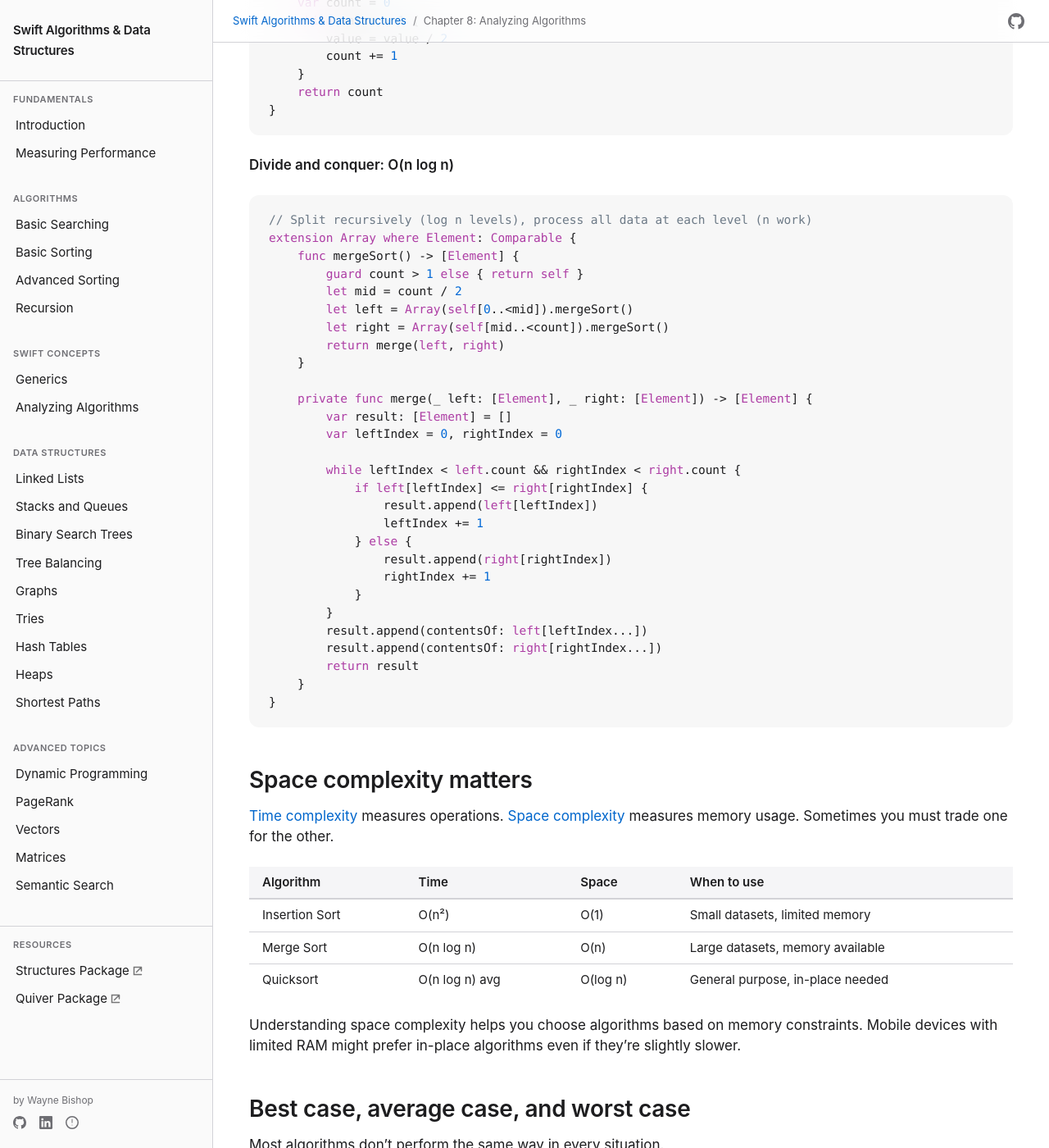
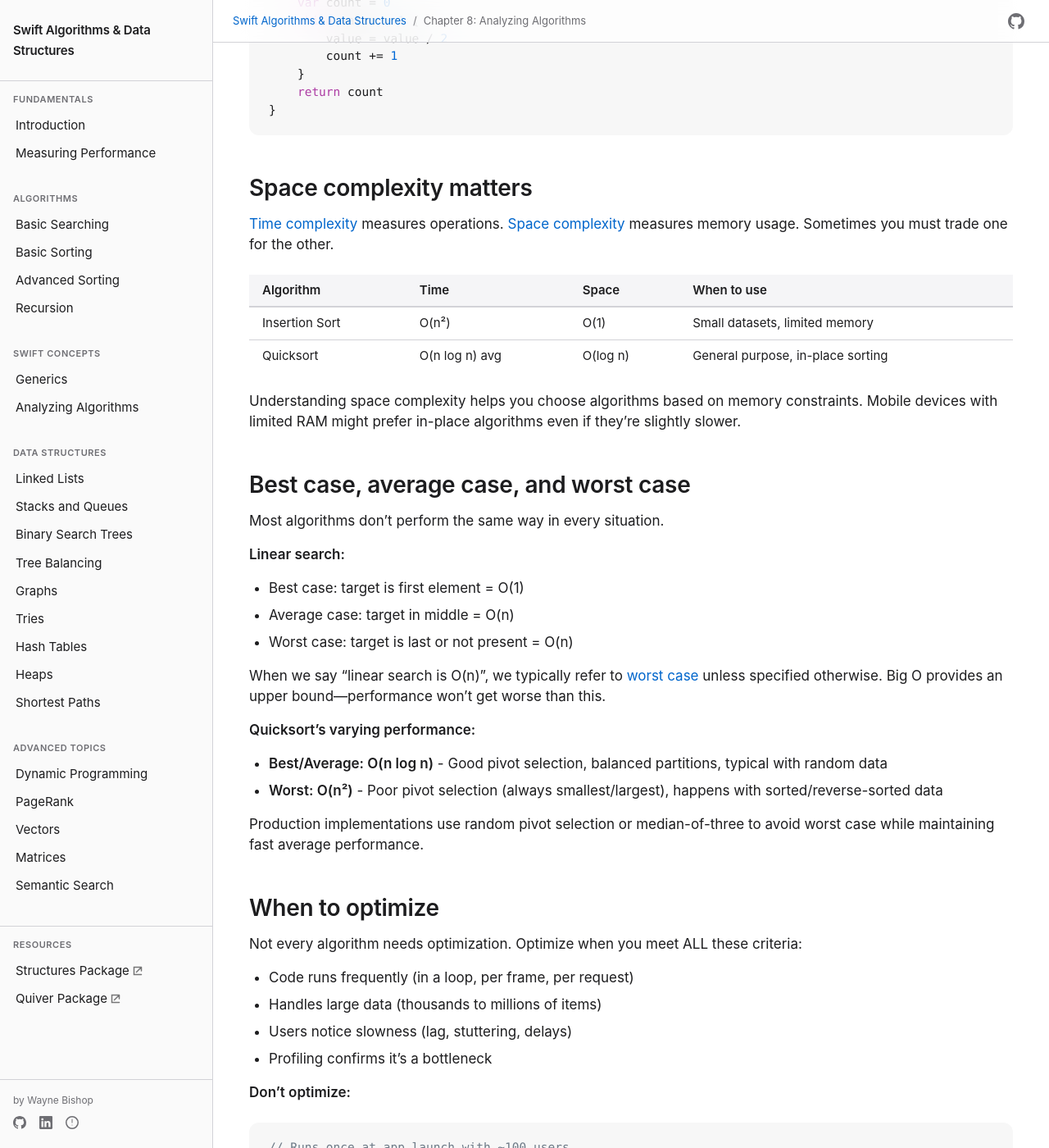
Before and after one commit to waynewbishop/swift-algorithms, a Jekyll site: the page built from 08-performance-analysis.md, in a window 1280 px wide and 1400 px high, scrolled down 4634 px. Shown: the whole window at 82% size. Built offline with Jekyll 4.4.1, drawn with Linux system fonts in a browser that asks for light colours; some of the changed text lies outside the part shown.

Commit message:
Remove merge sort references and emojis from book
Removed all merge sort content as it was never learned and has no
corresponding code in the Structures package:

Chapter 2:
- Updated linearithmic time section to reference only quicksort

Chapter 4:
- Changed "merge sort and quick sort" to "quicksort"
- Updated code comments about large datasets

Chapter 5:
- Removed "Quicksort vs merge sort" comparison section
- Replaced with "When to use Quicksort" section
- Removed merge sort from divide and conquer examples
- Updated table to show only quicksort characteristics

Chapter 8:
- Removed merge sort code implementation
- Removed merge sort from space complexity table
- Updated introduction to reference quicksort instead
- Removed merge sort from Chapter 5 summary
- Removed checkmark emojis (✅) from optimization criteria list

All references to merge sort have been replaced with quicksort or removed
entirely. Book now only covers algorithms with production code support.

🤖 Generated with [Claude Code](https://claude.com/claude-code)

Co-Authored-By: Claude <noreply@anthropic.com>

````diff
--- a/08-performance-analysis.md
+++ b/08-performance-analysis.md
@@ -7,7 +7,7 @@ description: "Understanding algorithmic efficiency, complexity analysis, and rea
 
 Your fitness app has 10,000 workouts. Finding your fastest 5K time with linear search: check all 10,000. With binary search on sorted data: check 14. Same result, vastly different performance. Why? Algorithm choice.
 
-We've now explored searching techniques that locate values in collections, sorting methods that organize data, [recursion](https://en.wikipedia.org/wiki/Recursion_(computer_science)) that breaks problems into smaller pieces, and generics that enable flexible code. Along the way, we've noticed patterns—binary search feels faster than linear search, merge sort handles large datasets better than bubble sort, and some recursive solutions run exponentially slow.
+We've now explored searching techniques that locate values in collections, sorting methods that organize data, [recursion](https://en.wikipedia.org/wiki/Recursion_(computer_science)) that breaks problems into smaller pieces, and generics that enable flexible code. Along the way, we've noticed patterns—binary search feels faster than linear search, quicksort handles large datasets better than bubble sort, and some recursive solutions run exponentially slow.
 
 It's time to formalize these observations. In [Chapter 2](02-measuring-performance.md), we learned the vocabulary of performance—[Big O Notation](https://en.wikipedia.org/wiki/Big_O_notation) provides a common language for discussing how [algorithms](https://en.wikipedia.org/wiki/Algorithm) scale. This chapter builds on that foundation, teaching you to analyze the algorithms we've written and make informed decisions about which approaches fit which problems.
 
@@ -197,37 +197,6 @@ func countHalvings(_ n: Int) -> Int {
 }
 ```
 
-**Divide and conquer: O(n log n)**
-```swift
-// Split recursively (log n levels), process all data at each level (n work)
-extension Array where Element: Comparable {
-    func mergeSort() -> [Element] {
-        guard count > 1 else { return self }
-        let mid = count / 2
-        let left = Array(self[0..<mid]).mergeSort()
-        let right = Array(self[mid..<count]).mergeSort()
-        return merge(left, right)
-    }
-
-    private func merge(_ left: [Element], _ right: [Element]) -> [Element] {
-        var result: [Element] = []
-        var leftIndex = 0, rightIndex = 0
-
-        while leftIndex < left.count && rightIndex < right.count {
-            if left[leftIndex] <= right[rightIndex] {
-                result.append(left[leftIndex])
-                leftIndex += 1
-            } else {
-                result.append(right[rightIndex])
-                rightIndex += 1
-            }
-        }
-        result.append(contentsOf: left[leftIndex...])
-        result.append(contentsOf: right[rightIndex...])
-        return result
-    }
-}
-```
 
 ## Space complexity matters
 
@@ -236,8 +205,7 @@ extension Array where Element: Comparable {
 | Algorithm | Time | Space | When to use |
 |-----------|------|-------|-------------|
 | Insertion Sort | O(n²) | O(1) | Small datasets, limited memory |
-| Merge Sort | O(n log n) | O(n) | Large datasets, memory available |
-| Quicksort | O(n log n) avg | O(log n) | General purpose, in-place needed |
+| Quicksort | O(n log n) avg | O(log n) | General purpose, in-place sorting |
 
 Understanding space complexity helps you choose algorithms based on memory constraints. Mobile devices with limited RAM might prefer in-place algorithms even if they're slightly slower.
 
@@ -262,10 +230,10 @@ Production implementations use random pivot selection or median-of-three to avoi
 
 Not every algorithm needs optimization. Optimize when you meet ALL these criteria:
 
-- ✅ Code runs frequently (in a loop, per frame, per request)
-- ✅ Handles large data (thousands to millions of items)
-- ✅ Users notice slowness (lag, stuttering, delays)
-- ✅ Profiling confirms it's a bottleneck
+- Code runs frequently (in a loop, per frame, per request)
+- Handles large data (thousands to millions of items)
+- Users notice slowness (lag, stuttering, delays)
+- Profiling confirms it's a bottleneck
 
 **Don't optimize:**
 ```swift
@@ -316,7 +284,7 @@ Use Xcode's Time Profiler (Product → Profile → Time Profiler) to find actual
 - Key insight: Nested loops create quadratic complexity
 
 **Chapter 5: Advanced Sorting**
-- Merge sort: O(n log n), quicksort: O(n log n) average
+- Quicksort: O(n log n) average
 - Key insight: Divide and conquer achieves linearithmic time
 
 **Chapter 6: Recursion**
````
Also changed, not shown: 02-measuring-performance.md (+1 -1 lines), 04-basic-sorting.md (+2 -2 lines), 05-advanced-sorting.md (+14 -20 lines).
